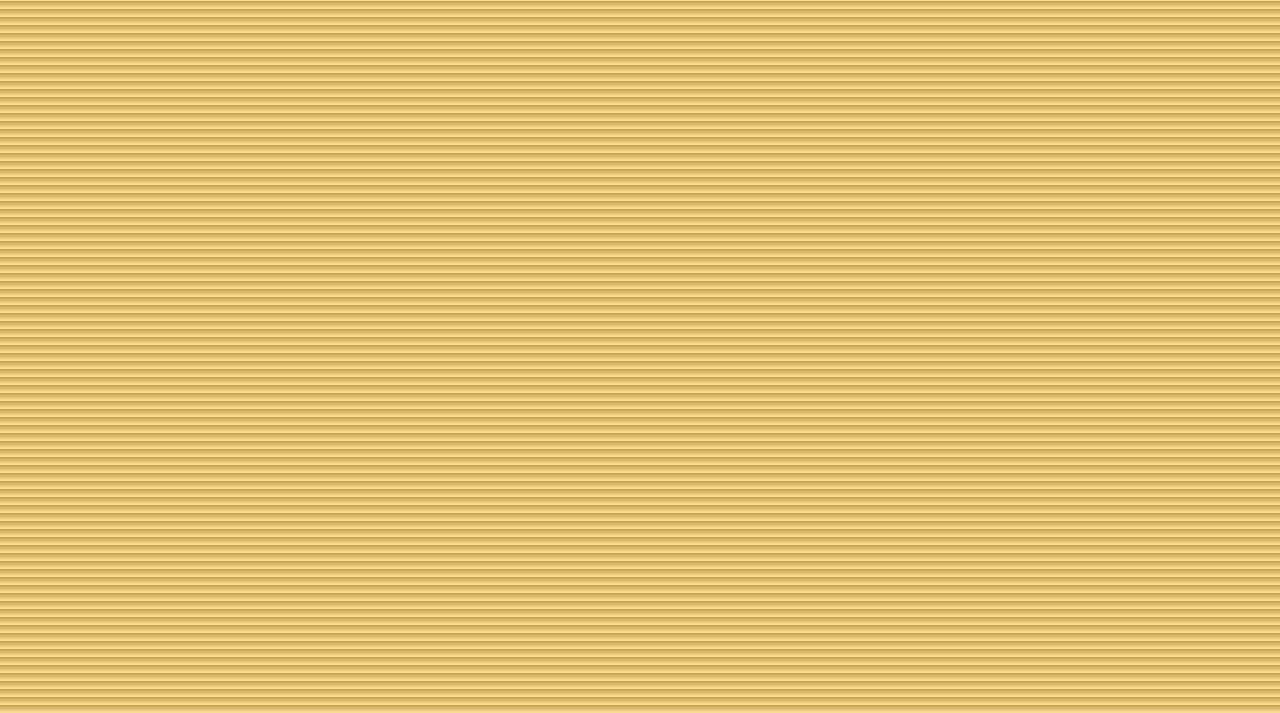
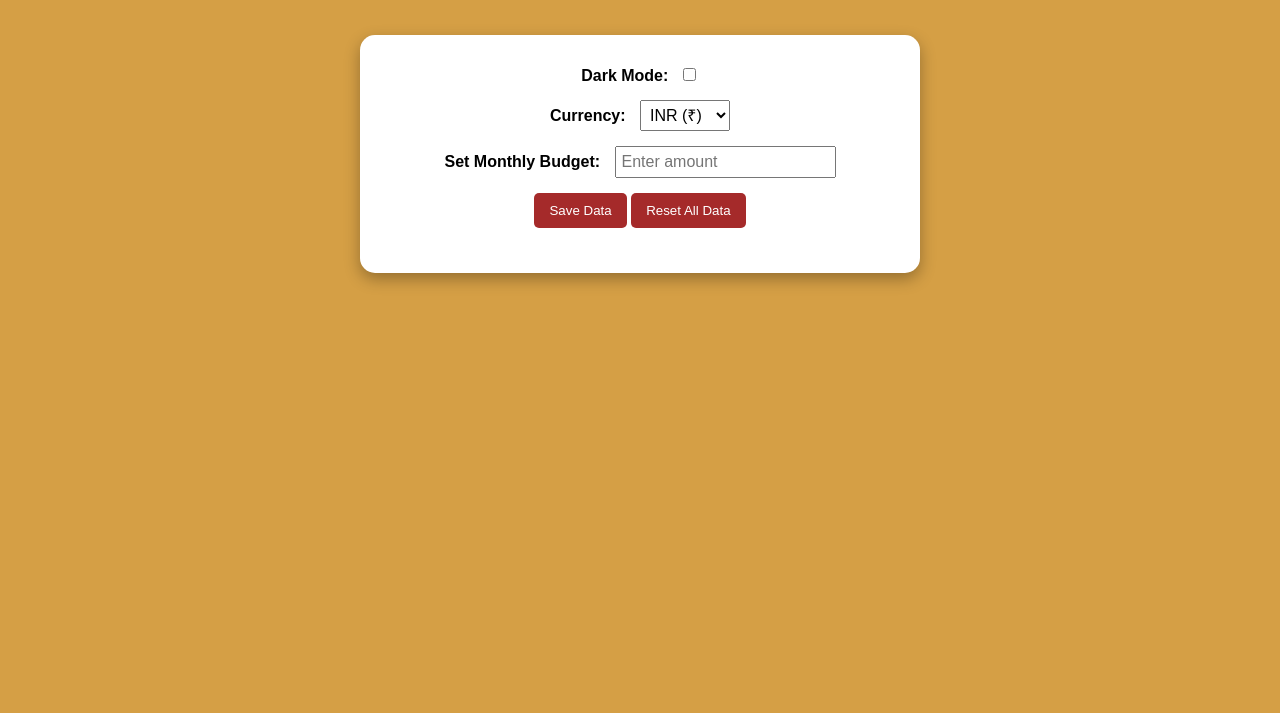
Before and after one commit to Manas-Agnihotri-MNNIT/COOL--CODERS, a plain HTML site: page settings.html in a window 1280 px wide. Shown: the part 87-800 px from the top of the page. Drawn offline with Linux system fonts and the light colour scheme.

Commit message:
Add files via upload
HTML CSS done for settings page

```diff
--- a/settings.css
+++ b/settings.css
@@ -1,4 +1,51 @@
+
 body {
+    font-family: Arial, sans-serif;
     background-color: #D59F45;
-    background: linear-gradient(to bottom, #d59f45, #f4e1a1);
+    text-align: center;
+    margin: 0;
+    padding: 0;
 }
+
+h1 {
+    color: #000;
+    font-size: 40px;
+}
+
+.settings-container {
+    background-color: white;
+    width: 500px;
+    margin: 50px auto;
+    padding: 30px;
+    border-radius: 15px;
+    box-shadow: 0px 6px 16px rgba(0, 0, 0, 0.3);
+    transition: background-color 0.3s ease;
+}
+
+.setting {
+    margin-bottom: 15px;
+}
+
+label {
+    font-size: 16px;
+    font-weight: bold;
+}
+
+input, select {
+    margin-left: 10px;
+    padding: 5px;
+    font-size: 16px;
+}
+
+button {
+    background-color: #a52a2a;
+    color: white;
+    border: none;
+    padding: 10px 15px;
+    cursor: pointer;
+    border-radius: 5px;
+}
+
+button:hover {
+    background-color: #800000;
+}
--- a/settings.html
+++ b/settings.html
@@ -7,6 +7,36 @@
     <link rel="stylesheet" href="settings.css">
 </head>
 <body>
+    <h1>Settings</h1>
 
+    <div class="settings-container">
+        <div class="setting">
+            <label for="theme-toggle">Dark Mode:</label>
+            <input type="checkbox" id="theme-toggle">
+        </div>
+
+        <div class="setting">
+            <label for="currency">Currency:</label>
+            <select id="currency">
+                <option value="₹">INR (₹)</option>
+                <option value="$">USD ($)</option>
+                <option value="€">EUR (€)</option>
+                <option value="£">GBP (£)</option>
+            </select>
+        </div>
+
+        <div class="setting">
+            <label for="budget">Set Monthly Budget:</label>
+            <input type="number" id="budget" placeholder="Enter amount">
+        </div>
+
+        <div class="setting">
+            <button id="save data">Save Data</button>
+            <button id="reset-data">Reset All Data</button>
+        </div>
+    </div>
+
+    <script src="settings.js"></script>
 </body>
+
 </html>
```
